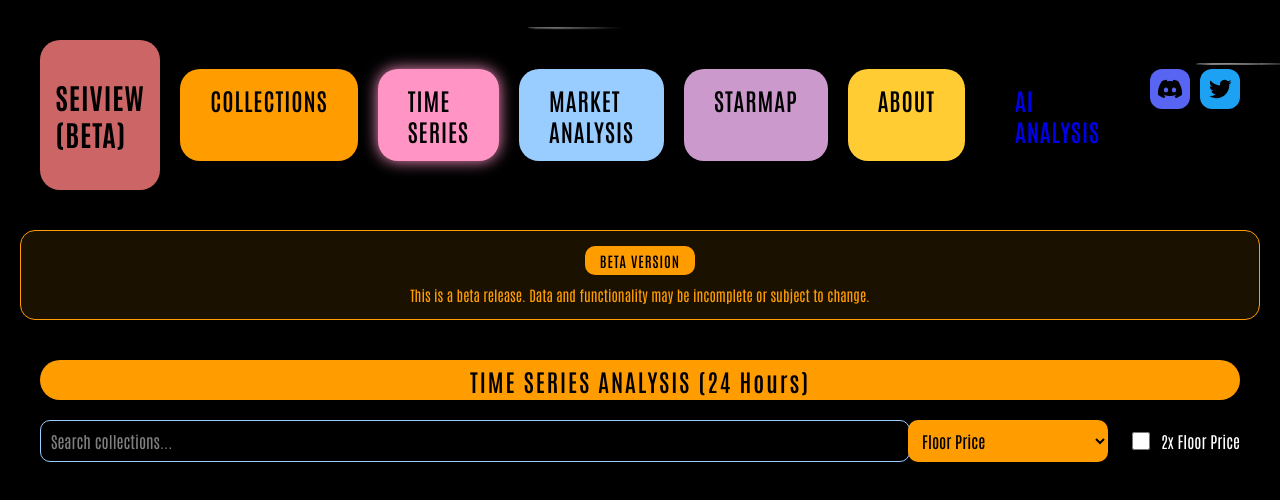
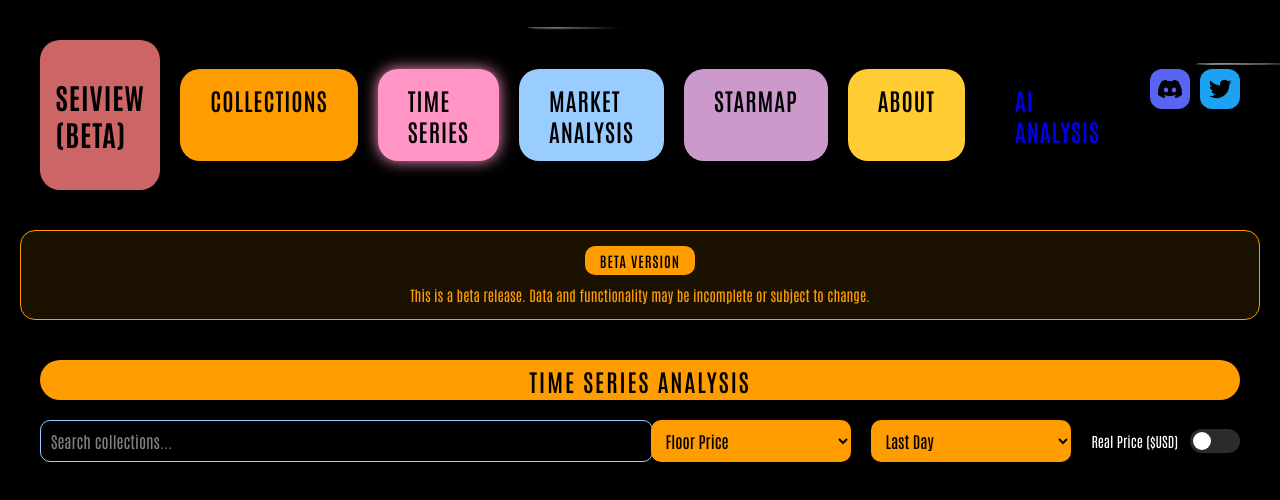
Before and after one commit to TrekTools/seiview, a Vue app: page /time-series in a window 1280 px wide. Shown: the top 500 px of the page. Built offline with nearby package versions, Linux system fonts and the light colour scheme; no server answers.

Commit message:
Update TimeSeriesAnalysis.vue

```diff
--- a/src/views/TimeSeriesAnalysis.vue
+++ b/src/views/TimeSeriesAnalysis.vue
@@ -1,7 +1,7 @@
 <template>
   <div class="time-series">
     <div class="lcars-header-bar">
-      <div class="title">TIME SERIES ANALYSIS (24 Hours)</div>
+      <div class="title">TIME SERIES ANALYSIS</div>
     </div>
 
     <!-- Controls container -->
@@ -26,14 +26,24 @@
         </select>
       </div>
 
+      <div class="time-range-selector">
+        <select v-model="selectedTimeRange" class="metric-select">
+          <option value="24">Last Day</option>
+          <option value="168">Last Week</option>
+        </select>
+      </div>
+
       <div class="multiplier-toggle" v-if="selectedMetric === 'floor'">
-        <label class="toggle-label">
-          <input
-            type="checkbox"
-            v-model="multiplyFloor"
-            class="toggle-input"
-          >
-          2x Floor Price
+        <label class="switch-label">
+          <span class="switch-text">Real Price ($USD)</span>
+          <div class="switch">
+            <input
+              type="checkbox"
+              v-model="multiplyFloor"
+              class="switch-input"
+            >
+            <span class="switch-slider"></span>
+          </div>
         </label>
       </div>
     </div>
@@ -145,6 +155,7 @@ export default {
         }
       },
       multiplyFloor: false,
+      selectedTimeRange: 24, // Default to last day
     }
   },
   watch: {
@@ -159,6 +170,9 @@ export default {
     },
     multiplyFloor() {
       this.updateChartData(this.filteredTimeSeriesData)
+    },
+    selectedTimeRange() {
+      this.fetchTimeSeriesData(this.maxRecord - this.selectedTimeRange)
     }
   },
   created() {
@@ -187,7 +201,7 @@ export default {
         )
 
         this.maxRecord = response.data.data.max_record[0].current_max
-        this.fetchTimeSeriesData(this.maxRecord - 24)
+        this.fetchTimeSeriesData(this.maxRecord - this.selectedTimeRange)
       } catch (err) {
         console.error('Error fetching max record:', err)
         this.error = err.message
@@ -433,18 +447,70 @@ export default {
   align-items: center;
 }
 
-.toggle-label {
+.switch-label {
   display: flex;
   align-items: center;
-  gap: 8px;
+  gap: 12px;
   color: white;
   font-family: var(--lcars-font);
   cursor: pointer;
 }
 
-.toggle-input {
+.switch-text {
+  font-size: 14px;
+  white-space: nowrap;
+}
+
+.switch {
+  position: relative;
+  display: inline-block;
+  width: 50px;
+  height: 24px;
+}
+
+.switch-input {
+  opacity: 0;
+  width: 0;
+  height: 0;
+}
+
+.switch-slider {
+  position: absolute;
+  cursor: pointer;
+  top: 0;
+  left: 0;
+  right: 0;
+  bottom: 0;
+  background-color: #2b2b2b;
+  transition: .4s;
+  border-radius: 24px;
+}
+
+.switch-slider:before {
+  position: absolute;
+  content: "";
+  height: 18px;
   width: 18px;
-  height: 18px;
-  accent-color: var(--lcars-orange);
+  left: 3px;
+  bottom: 3px;
+  background-color: white;
+  transition: .4s;
+  border-radius: 50%;
+}
+
+.switch-input:checked + .switch-slider {
+  background-color: var(--lcars-orange);
+}
+
+.switch-input:checked + .switch-slider:before {
+  transform: translateX(26px);
+}
+
+.switch-input:focus + .switch-slider {
+  box-shadow: 0 0 1px var(--lcars-orange);
+}
+
+.time-range-selector {
+  width: 200px;
 }
 </style>
```
